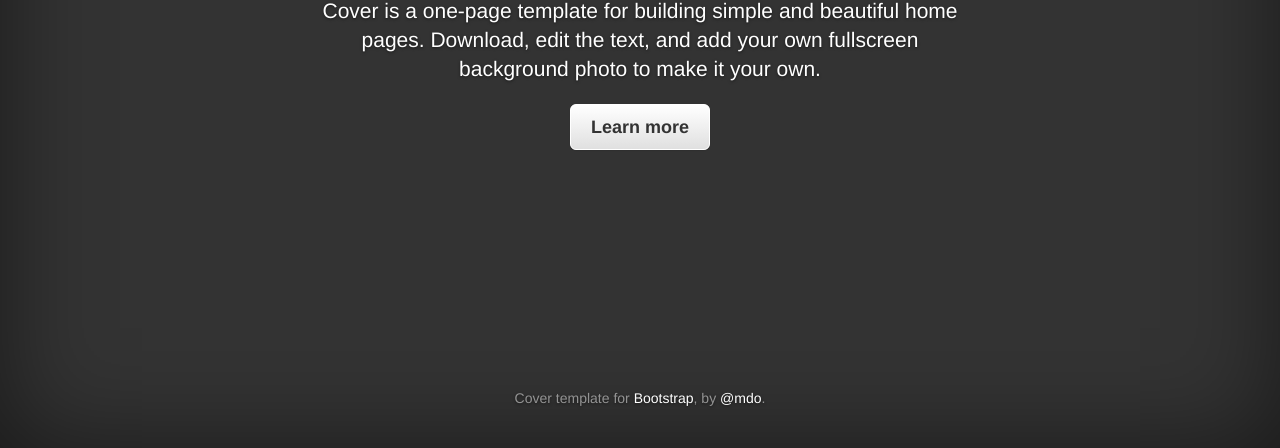
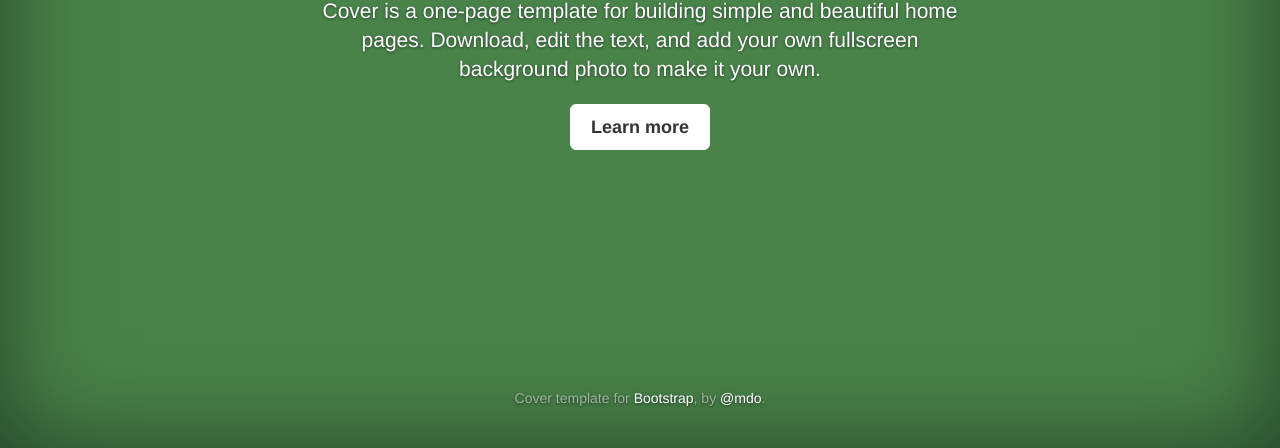
Before and after one commit to peterblazejewicz/polarbear, a website: page index.html in a window 1280 px wide. Shown: the part 352-800 px from the top of the page. Drawn offline with Linux system fonts and the light colour scheme.

Commit message:
Fix styling

```diff
--- a/assets/style.css
+++ b/assets/style.css
@@ -27,7 +27,7 @@ a:hover {
 html,
 body {
   height: 100%;
-  background-color: #333;
+  background-color: #49834A;
 }
 body {
   color: #fff;
--- a/index.html
+++ b/index.html
@@ -7,7 +7,6 @@
         <meta name="description" content="">
         <meta name="viewport" content="width=device-width, initial-scale=1">
         <link rel="stylesheet" href="bower_components/bootstrap/dist/css/bootstrap.min.css">
-        <link rel="stylesheet" href="bower_components/bootstrap/dist/css/bootstrap-theme.min.css">
         <link rel="stylesheet" href="assets/style.css">
     </head>
     <body>
```
